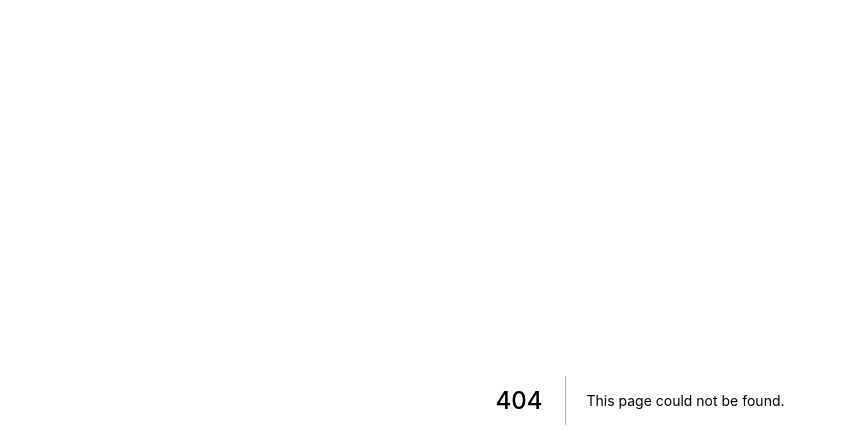
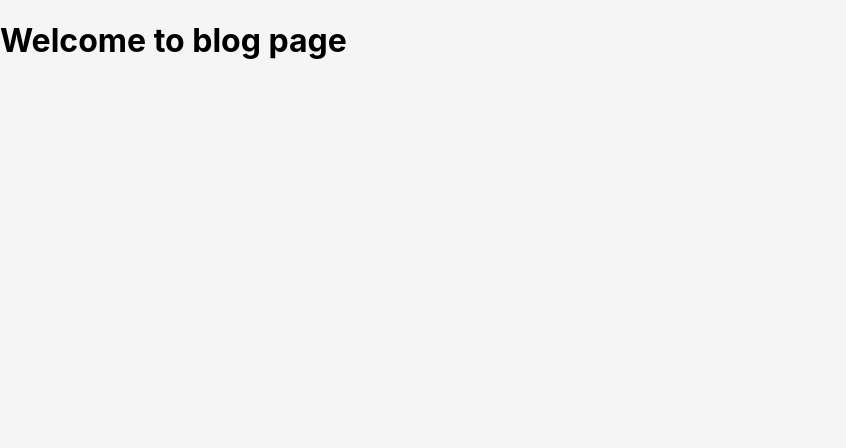
Before and after one commit to muktinathrajbanshi/NextJS, a Next.js app: page /blog in a window 1280 px wide. Before the commit this address had no page. Shown: the top 448 px of the page, without its empty margins (0-846 px from the left). Built offline with nearby package versions, Linux system fonts and the light colour scheme.

Commit message:
Next.JS Understanding File Base Routing

```diff
--- /dev/null
+++ b/pages/blog/index.js
@@ -0,0 +1,10 @@
+
+const Blog = () => {
+  return (
+    <>
+     <h1>Welcome to blog page</h1>
+    </>
+  );
+};
+
+export default Blog;
```
